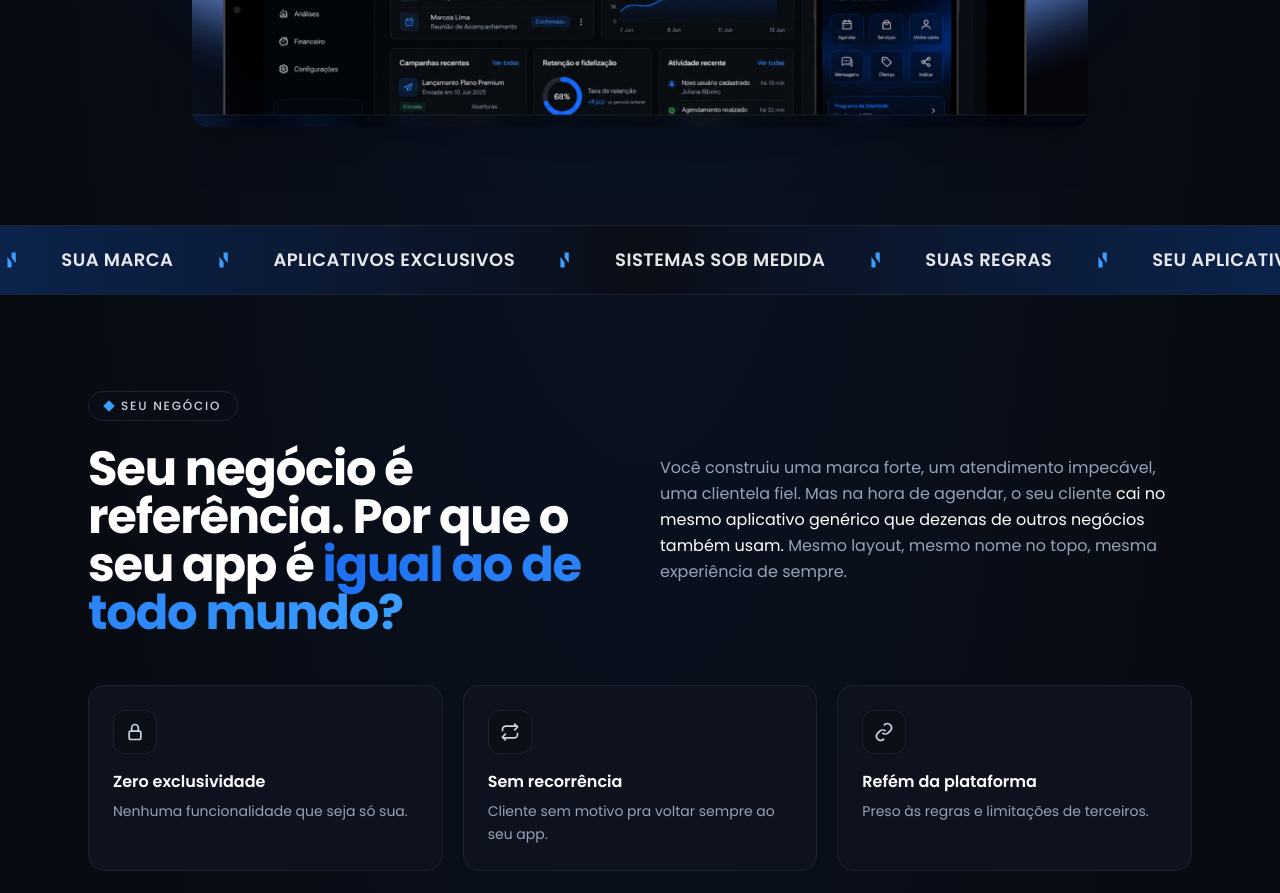
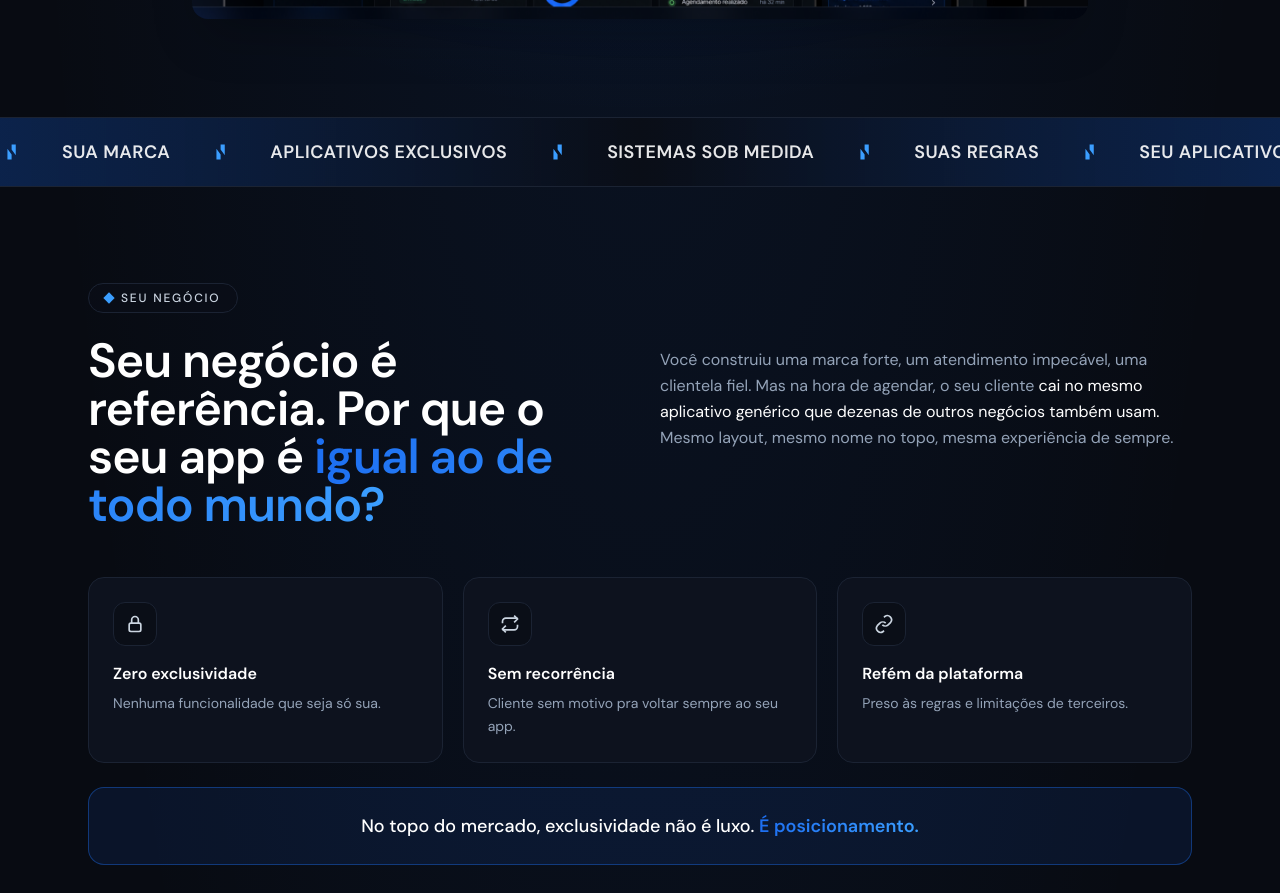
Before and after one commit to oileer/nexora-lp, a Next.js app: page / in a window 1280 px wide. Shown: the part 1140-2033 px from the top of the page. Built offline with nearby package versions, Linux system fonts and the light colour scheme.

Commit message:
fix: troca fonte de Poppins para DM Sans (fonte real do Figma)
Confirmado via Dev Mode do Figma: titulos usam DM Sans SemiBold 600,
letter-spacing -0.03em. Corpo de texto ja usava peso 400 corretamente.

```diff
--- a/app/layout.tsx
+++ b/app/layout.tsx
@@ -1,11 +1,11 @@
 import type { Metadata } from "next";
-import { Poppins } from "next/font/google";
+import { DM_Sans } from "next/font/google";
 import "./globals.css";
 
-const poppins = Poppins({
+const dmSans = DM_Sans({
   subsets: ["latin"],
   weight: ["400", "500", "600", "700", "800"],
-  variable: "--font-poppins",
+  variable: "--font-dm-sans",
 });
 
 export const metadata: Metadata = {
@@ -18,7 +18,7 @@ export default function RootLayout({
   children,
 }: Readonly<{ children: React.ReactNode }>) {
   return (
-    <html lang="pt-BR" className={poppins.variable}>
+    <html lang="pt-BR" className={dmSans.variable}>
       <body>{children}</body>
     </html>
   );
--- a/components/sections.tsx
+++ b/components/sections.tsx
@@ -11,7 +11,7 @@ export function Hero() {
         <div className="flex justify-center">
           <Badge>Aplicativos Exclusivos</Badge>
         </div>
-        <h1 className="mx-auto mt-8 max-w-4xl text-5xl font-bold leading-[1.05] tracking-tight text-white sm:text-6xl md:text-7xl">
+        <h1 className="mx-auto mt-8 max-w-4xl text-5xl font-semibold leading-[1.05] tracking-[-0.03em] text-white sm:text-6xl md:text-[60px]">
           Um aplicativo <span className="text-gradient">feito sob medida para a sua marca.</span>{" "}
           Não um template. O seu.
         </h1>
--- a/components/ui.tsx
+++ b/components/ui.tsx
@@ -32,7 +32,7 @@ export function SectionHeading({
           <Badge>{badge}</Badge>
         </div>
       )}
-      <h2 className="mt-6 text-4xl font-bold leading-tight tracking-tight text-white sm:text-5xl">
+      <h2 className="mt-6 text-4xl font-semibold leading-tight tracking-[-0.02em] text-white sm:text-5xl">
         {title} {highlight && <span className="text-gradient">{highlight}</span>}
         {after && ` ${after}`}
       </h2>
--- a/tailwind.config.ts
+++ b/tailwind.config.ts
@@ -25,7 +25,7 @@ export default {
         },
       },
       fontFamily: {
-        sans: ["var(--font-poppins)", "system-ui", "sans-serif"],
+        sans: ["var(--font-dm-sans)", "system-ui", "sans-serif"],
       },
       boxShadow: {
         glow: "0 0 60px -10px rgba(29,111,242,0.55)",
```
